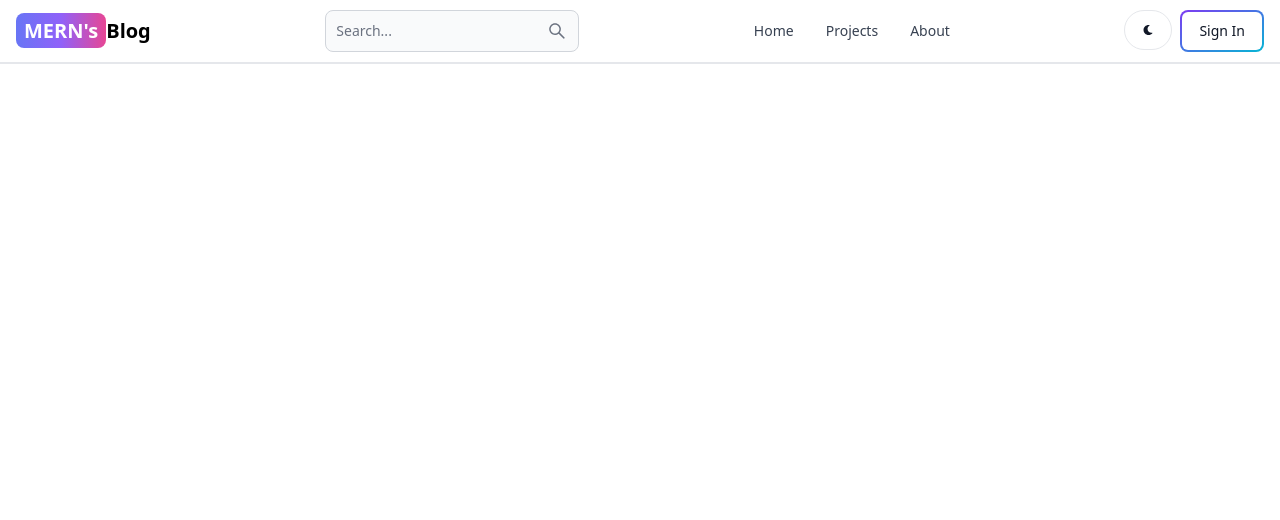
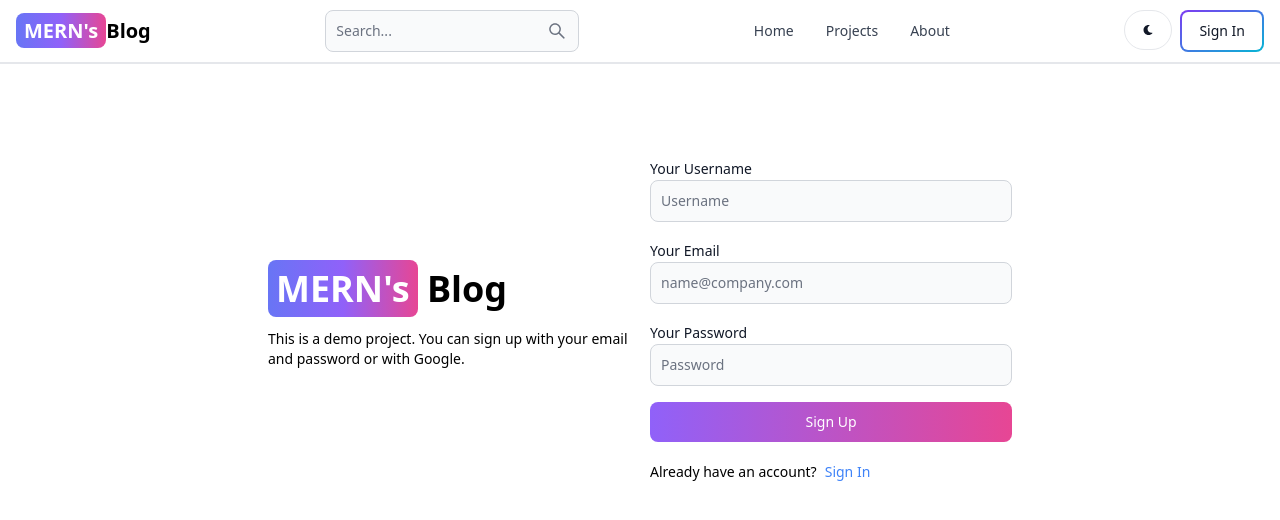
Before and after one commit to AhmerRiaz/mern-blog, a React (Vite) app in the folder client/: page /sign-up in a window 1280 px wide. Shown: the top 520 px of the page. Built offline with nearby package versions, Linux system fonts and the light colour scheme.

Commit message:
create signup page ui

```diff
--- a/client/src/App.jsx
+++ b/client/src/App.jsx
@@ -2,7 +2,7 @@
 import About from './pages/About'
 import Projects from './pages/Projects'
 import Home from './pages/Home'
-import Signup from './pages/Signup'
+import Signup from './pages/SignUp'
 import Signin from './pages/Signin'
 import Dashboard from './pages/Dashboard'
 import Header from './components/Header'
@@ -15,7 +15,7 @@
       <Route path="/" element={<Home />} />
       <Route path="/about" element={<About />} />
       <Route path="/projects" element={<Projects />} />
-      <Route path="/signup" element={<Signup />} />
+      <Route path="/sign-up" element={<Signup />} />
       <Route path="/signin" element={<Signin />} />
       <Route path="/dashboard" element={<Dashboard />} />
     </Routes>
--- a/client/src/pages/SignUp.jsx
+++ b/client/src/pages/SignUp.jsx
@@ -1,7 +1,60 @@
 import React from 'react'
+import { Link } from 'react-router-dom'
+import { Label, TextInput, Button } from 'flowbite-react'
+
 
 export default function Signup() {
   return (
-    <div>Signup</div>
+    <div className='min-h-screen mt-20'>
+      <div className="flex p-3 max-w-3xl mx-auto flex-col md:flex-row md:items-center gap-5">
+        {/*  left */}
+        <div className="flex-1">
+          <Link to={'/'} className='self-center whitespace-nowrap  font-semibold dark:text-white text-4xl' >
+          <span className='px-2 py-1 bg-gradient-to-r from-indigo-500 via-purple-500 to-pink-500 rounded-lg text-white'>
+            MERN's</span> Blog
+          </Link>
+          <p className='text-sm mt-5'>
+            This is a demo project. You can sign up with your email and password
+            or with Google.
+          </p>
+        </div>
+        {/* right */}
+        <div className="flex-1">
+          <form className='flex flex-col gap-4'>
+            <div className="">
+              <Label value="Your Username" />
+              <TextInput
+              type='text'
+              placeholder='Username'
+              id='username'
+              />
+            </div>
+            <div className="">
+              <Label value="Your Email" />
+              <TextInput
+              type='text'
+              placeholder='name@company.com'
+              id='email'
+              />
+            </div>
+            <div className="">
+              <Label value="Your Password" />
+              <TextInput
+              type='text'
+              placeholder='Password'
+              id='password'
+              />
+            </div>
+            <Button gradientDuoTone={'purpleToPink'} type='submit'>
+              Sign Up
+            </Button>
+          </form>
+          <div className="flex gap-2 text-sm mt-5">
+            <span>Already have an account?</span>
+            <Link to={'/signin' } className='text-blue-500'>Sign In</Link>
+          </div>
+          </div>
+      </div>
+    </div>
   )
 }
```
